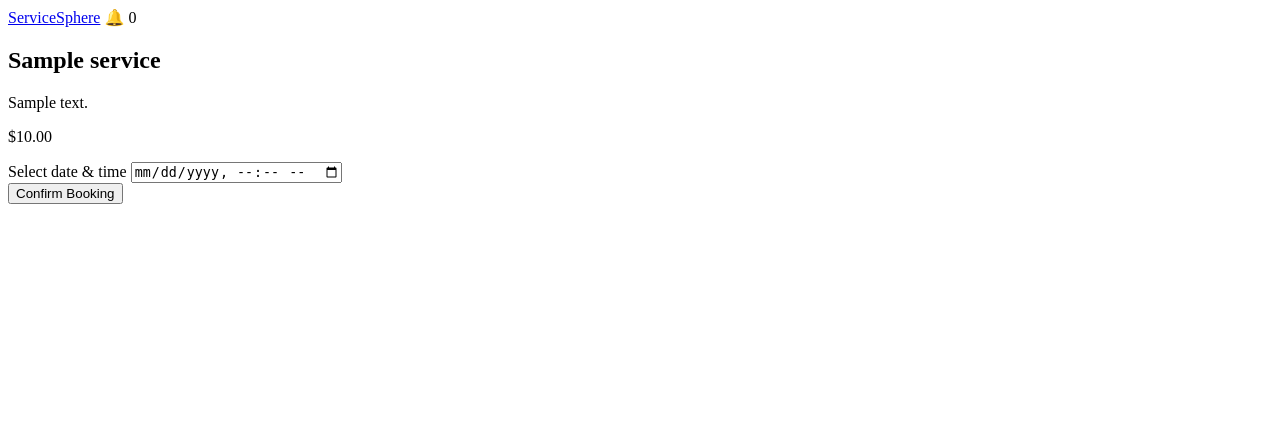
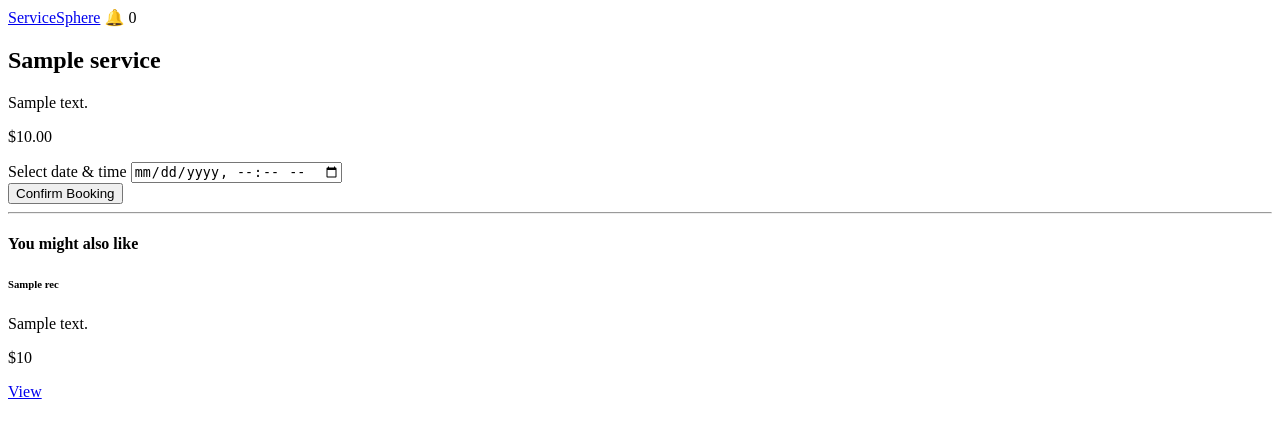
Before and after one commit to Tanyy12/service-sphere, a Django app: template templates/services/service_detail.html in a window 1280 px wide. Shown: the top 438 px of the page. Run offline with Django 5.2, Linux system fonts and the light colour scheme; tables that the repository leaves empty hold one stand-in row (values such as "Sample post"); the template is opened without the code that fills it: values that come from a table or form of the project are taken from there, most other values are stand-ins (such as "Sample title", 1, 10 or a date in 2020); some libraries are stand-ins or nearby versions.

Commit message:
Recommendation Engine Completed

```diff
--- /dev/null
+++ b/recommendations/urls.py
@@ -0,0 +1,6 @@
+from django.urls import path
+from .views import ServiceRecommendationsView
+
+urlpatterns = [
+    path('<int:service_id>/', ServiceRecommendationsView.as_view(), name='service-recommendations'),
+]
--- a/servicesphere/urls.py
+++ b/servicesphere/urls.py
@@ -27,6 +27,7 @@ urlpatterns = [
     path('api/', include('bookings.urls')),
     path('api/analytics/', include('analytics.urls')),
     path('api/payments/', include('payments.urls')),
+    path('api/recommendations/', include('recommendations.urls')),
 ]
 
 
--- a/templates/services/service_detail.html
+++ b/templates/services/service_detail.html
@@ -12,6 +12,26 @@
 </form>
 
 <div id="paypal-button-container" class="mt-3"></div>
+
+{% if recommended_services %}
+<hr class="mt-4">
+<h4>You might also like</h4>
+<div class="row">
+  {% for rec in recommended_services %}
+  <div class="col-md-4 mb-3">
+    <div class="card">
+      <div class="card-body">
+        <h6 class="card-title">{{ rec.title }}</h6>
+        <p class="card-text">{{ rec.description|truncatewords:12 }}</p>
+        <p class="fw-bold">${{ rec.price }}</p>
+        <a href="{% url 'service-detail' rec.pk %}" class="btn btn-outline-primary btn-sm">View</a>
+      </div>
+    </div>
+  </div>
+  {% endfor %}
+</div>
+{% endif %}
+
 <script src="https://www.paypal.com/sdk/js?client-id={{ paypal_client_id }}&currency=USD"></script>
 <script>
 (function () {
@@ -81,5 +101,6 @@
   }).render('#paypal-button-container');
 }
 })();
+
 </script>
 {% endblock %}
```
Also changed, not shown: recommendations/engine.py (+12 -0 lines), services/views.py (+10 -0 lines).
